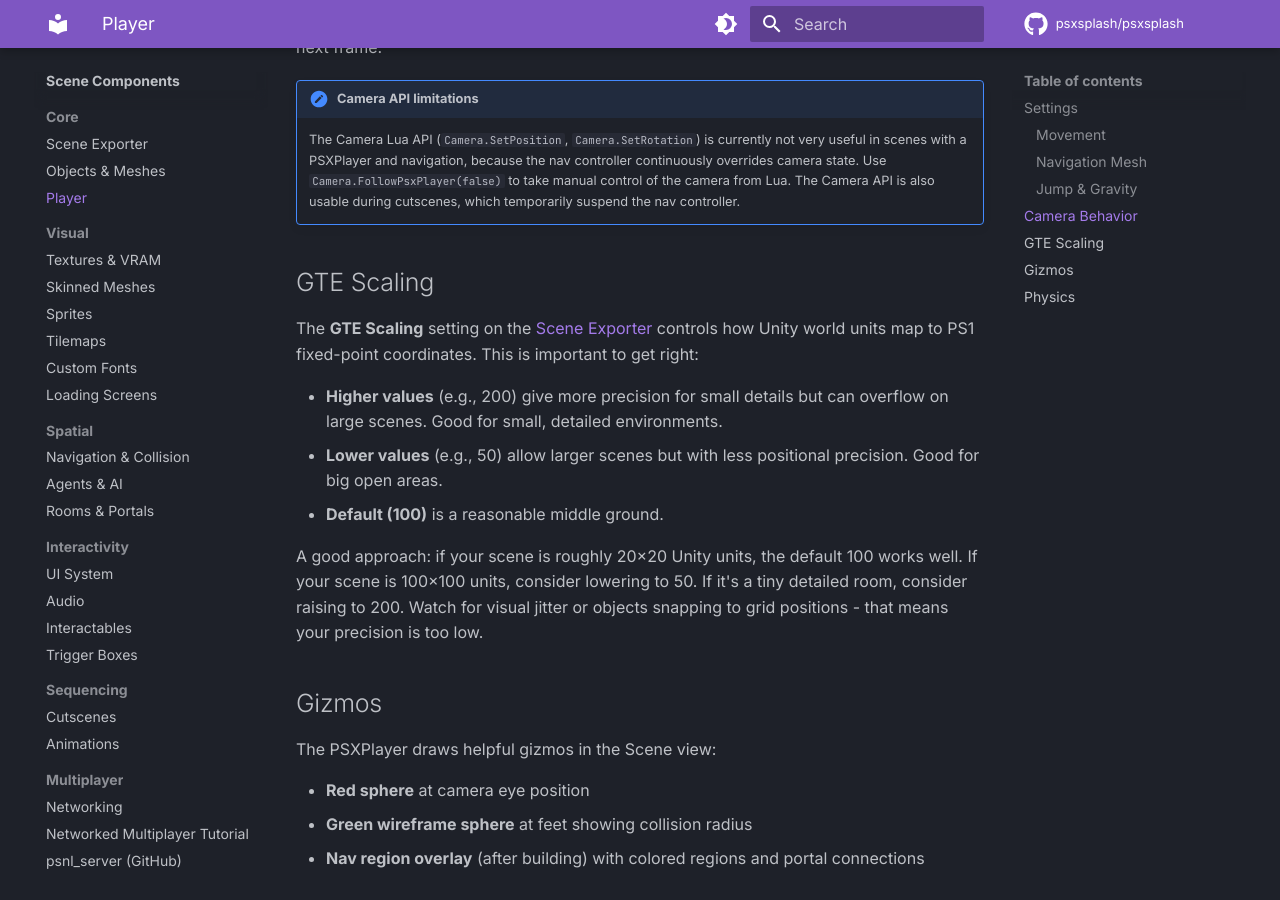
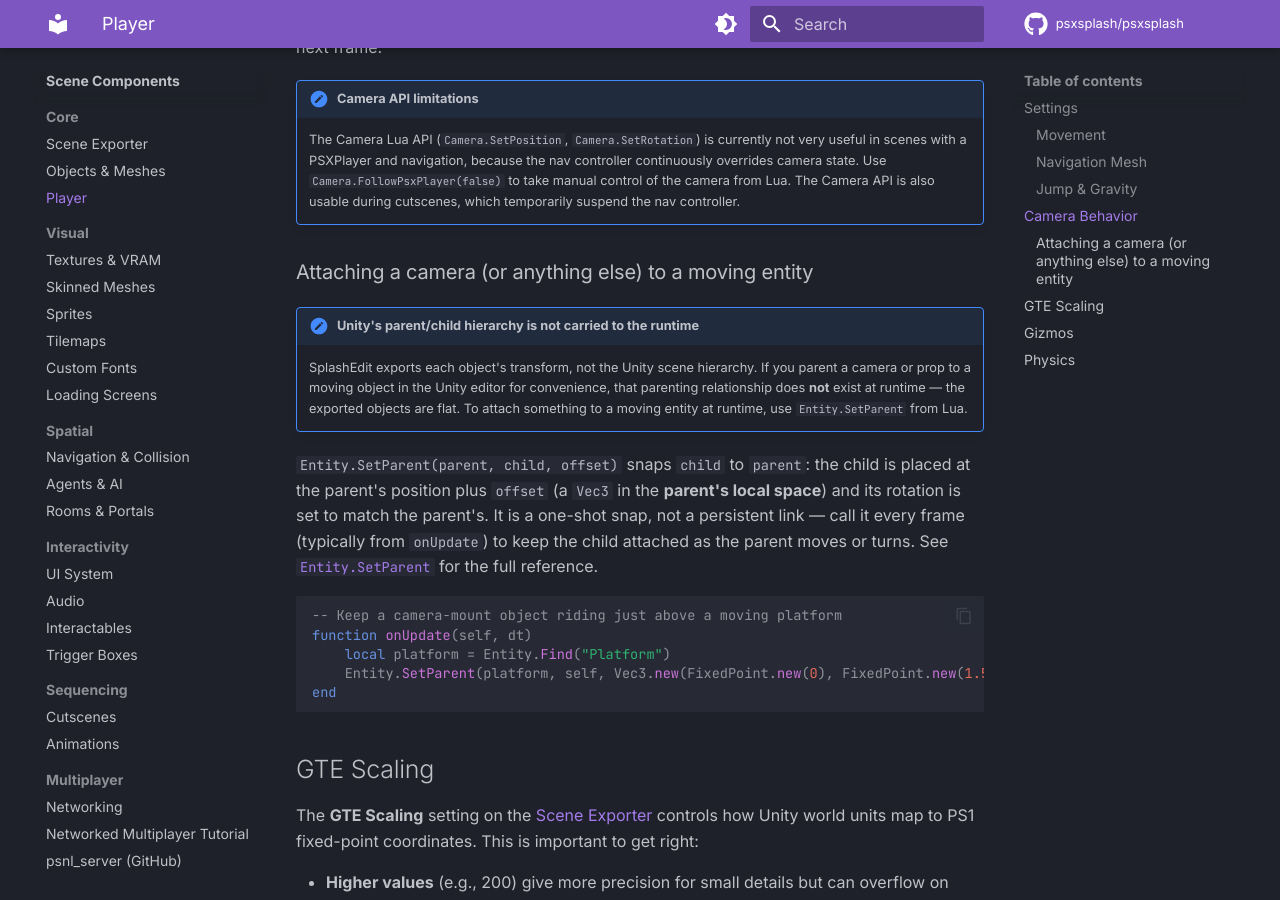
Before and after one commit to psxsplash/docs, an MkDocs documentation site: the page built from docs/components/player.md, in a window 1280 px wide and 900 px high, scrolled down 2432 px. Built offline with MkDocs 1.6.1 and Material for MkDocs 9.7.7, drawn with Linux system fonts in a browser that asks for light colours; comment, search, counter and statistics services are not loaded; the version menu is left out.

Commit message:
Document camera/object attach and clarify Unity hierarchy is not exported
Explain Entity.SetParent as a per-frame snap rather than a persistent
link, with an example attaching a camera mount to a moving platform,
and state plainly that Unity's own parent/child hierarchy does not
carry over to the runtime. Cross-link the camera doc and the Lua API
reference.

````diff
--- a/docs/components/player.md
+++ b/docs/components/player.md
@@ -60,6 +60,30 @@ When navigation regions exist (walkable floor is present), the **navigation cont
 !!! note "Camera API limitations"
     The Camera Lua API (`Camera.SetPosition`, `Camera.SetRotation`) is currently not very useful in scenes with a PSXPlayer and navigation, because the nav controller continuously overrides camera state. Use `Camera.FollowPsxPlayer(false)` to take manual control of the camera from Lua. The Camera API is also usable during cutscenes, which temporarily suspend the nav controller.
 
+### Attaching a camera (or anything else) to a moving entity
+
+!!! important "Unity's parent/child hierarchy is not carried to the runtime"
+    SplashEdit exports each object's transform, not the Unity scene hierarchy.
+    If you parent a camera or prop to a moving object in the Unity editor for
+    convenience, that parenting relationship does **not** exist at runtime —
+    the exported objects are flat. To attach something to a moving entity at
+    runtime, use `Entity.SetParent` from Lua.
+
+`Entity.SetParent(parent, child, offset)` snaps `child` to `parent`: the child is
+placed at the parent's position plus `offset` (a `Vec3` in the **parent's local
+space**) and its rotation is set to match the parent's. It is a one-shot snap,
+not a persistent link — call it every frame (typically from `onUpdate`) to keep
+the child attached as the parent moves or turns. See
+[`Entity.SetParent`](../lua/api-reference.md#parenting) for the full reference.
+
+```lua
+-- Keep a camera-mount object riding just above a moving platform
+function onUpdate(self, dt)
+    local platform = Entity.Find("Platform")
+    Entity.SetParent(platform, self, Vec3.new(FixedPoint.new(0), FixedPoint.new(1.5), FixedPoint.new(0)))
+end
+```
+
 ## GTE Scaling
 
 The **GTE Scaling** setting on the [Scene Exporter](scene-exporter.md) controls how Unity world units map to PS1 fixed-point coordinates. This is important to get right:
--- a/docs/lua/api-reference.md
+++ b/docs/lua/api-reference.md
@@ -170,6 +170,8 @@ function onUpdate(self, dt)
     Entity.SetParent(hand, self, Vec3.new(FixedPoint.new(0), FixedPoint.new(1), FixedPoint.new(0)))
 end
 ```
+
+See also: [attaching a camera to a moving entity](../components/player.md#attaching-a-camera-or-anything-else-to-a-moving-entity), including why Unity's own parent/child hierarchy does not carry over.
 
 ### Self Properties
 
````
